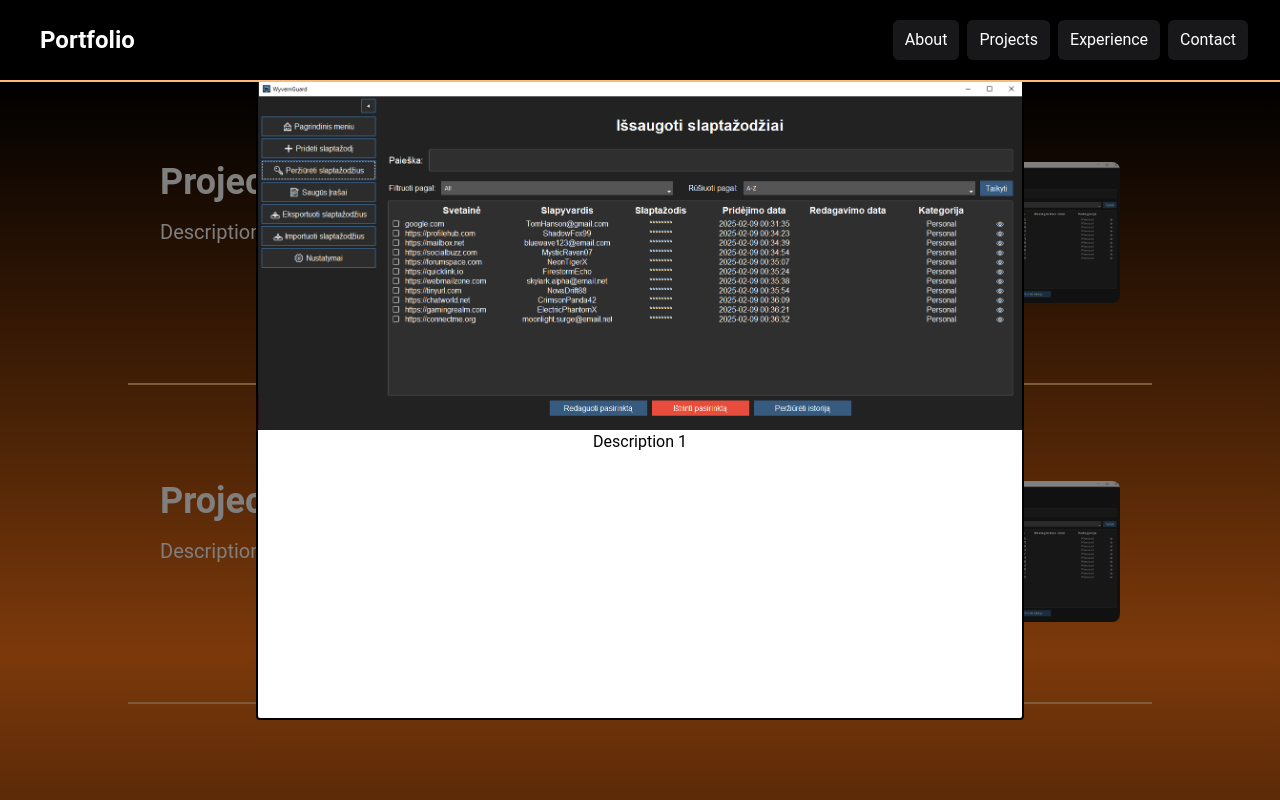
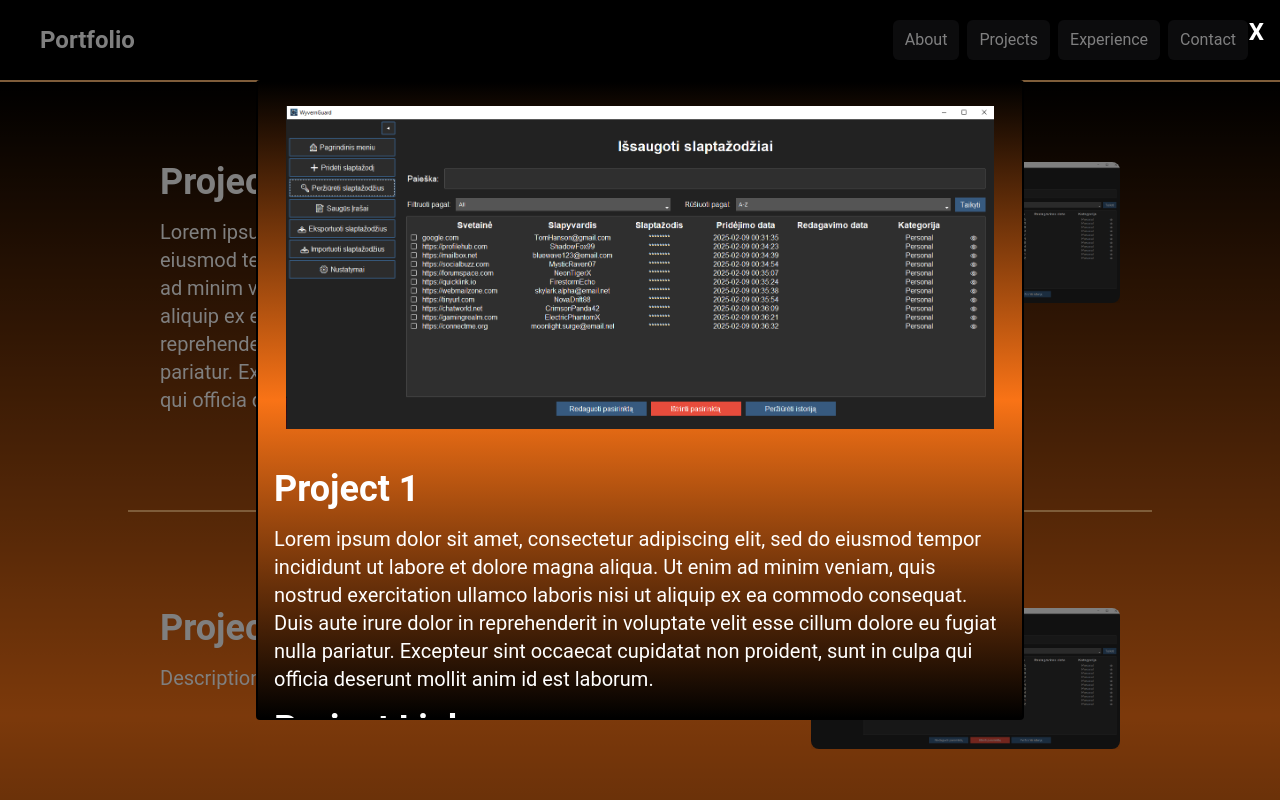
Before and after one commit to InfinitePurge/my-blog, a React (Vite) app: page /projects in a window 1280 px wide. Both pictures are taken after a click on the picture 965 px from the left and 232 px from the top of the page. Shown: the top 800 px of the page. Built offline with nearby package versions, Linux system fonts and the light colour scheme.

Commit message:
Made some changes on modal

```diff
--- a/src/Components/Cards.jsx
+++ b/src/Components/Cards.jsx
@@ -16,8 +16,9 @@
         {
             id: 1,
             title: 'Project 1',
-            description: 'Description 1',
+            description: 'Lorem ipsum dolor sit amet, consectetur adipiscing elit, sed do eiusmod tempor incididunt ut labore et dolore magna aliqua. Ut enim ad minim veniam, quis nostrud exercitation ullamco laboris nisi ut aliquip ex ea commodo consequat. Duis aute irure dolor in reprehenderit in voluptate velit esse cillum dolore eu fugiat nulla pariatur. Excepteur sint occaecat cupidatat non proident, sunt in culpa qui officia deserunt mollit anim id est laborum.',
             image: '/WyvernGuard.png',
+            Github:'https://github.com/InfinitePurge/Offline-Password-Manager',
 
         },
         {
--- a/src/Components/Contact.jsx
+++ b/src/Components/Contact.jsx
@@ -13,7 +13,7 @@
           </h1>
         </Reveal>
         <Reveal>
-          <div className='flex justify-center'>
+          <div className='flex justify-center text-center'>
             <p className='text-white text-xl my-4 max-w-[100%]'>
               Shoot me an email if you want to connect! You can also find me on
               <a
--- a/src/Components/Modal.jsx
+++ b/src/Components/Modal.jsx
@@ -1,4 +1,5 @@
 import React from 'react'
+import { FaGithub } from 'react-icons/fa'
 
 const Modal = ({ project, onClose }) => {
     const handleOverlayClick = (e) => {
@@ -8,16 +9,50 @@
     };
 
     return (
-        <div onClick={handleOverlayClick} className="fixed  inset-0 flex items-center justify-center bg-black bg-opacity-50">
-            <div className='bg-white rounded border-2 border-black w-[60%] h-[80%]'>
-                <div className='flex justify-center items-center'>
+        <div onClick={handleOverlayClick} className="fixed inset-0 flex items-center justify-center bg-black bg-opacity-50 z-[999]">
+            <div onClick={handleOverlayClick} className='cursor-pointer hover:text-[#ffbd2f] text-white text-2xl font-bold absolute top-4 right-4'>
+                X
+            </div>
+            <div className='text-white bg-gradient-to-b from-black via-orange-500 to-black rounded border-2 border-black
+             w-[90%] sm:w-[85%] md:w-[80%] lg:w-[70%] xl:w-[60%]
+             h-[80vh]
+             overflow-y-auto
+             scrollbar-hide
+    '>
+                <div className='flex justify-center items-center p-4 sm:p-6'>
                     <img
-                    src={project.image}
-                    alt="Error loading project Image" />
+                        src={project.image}
+                        alt="Error loading project Image"
+                        className="max-w-[99%] max-h-[40vh] sm:max-h-[50vh] object-contain"
+                    />
                 </div>
-                <div className='flex justify-center items-center'>
+
+                <div>
+                    <h1 className='text-white text-2xl sm:text-3xl md:text-4xl font-bold ml-4 mt-4'>
+                        {project.title}
+                    </h1>
+                </div>
+
+                <div className='flex justify-center items-center text-base sm:text-lg md:text-xl px-4 mt-4'>
                     <p>
                         {project.description}
+                    </p>
+                </div>
+                <div>
+                    <h1 className='text-white text-2xl sm:text-3xl md:text-4xl font-bold ml-4 mt-4'>
+                        Project Links
+                    </h1>
+                </div>
+                <div className='flex items-row justify-start ml-4 '>
+                    <p className='text-white text-xl my-4 max-w-[100%] flex'>
+                        <a
+                            href={project.Github}
+                            target='_blank'
+                            rel='noopener noreferrer'
+                            className="font-medium text-[#ffbd2f] mx-1 underline hover:text-[#ffa500] transition-colors hover:no-underline flex"
+                        >
+                            <FaGithub className='mr-1 mt-1' /> Github
+                        </a>
                     </p>
                 </div>
             </div>
```
